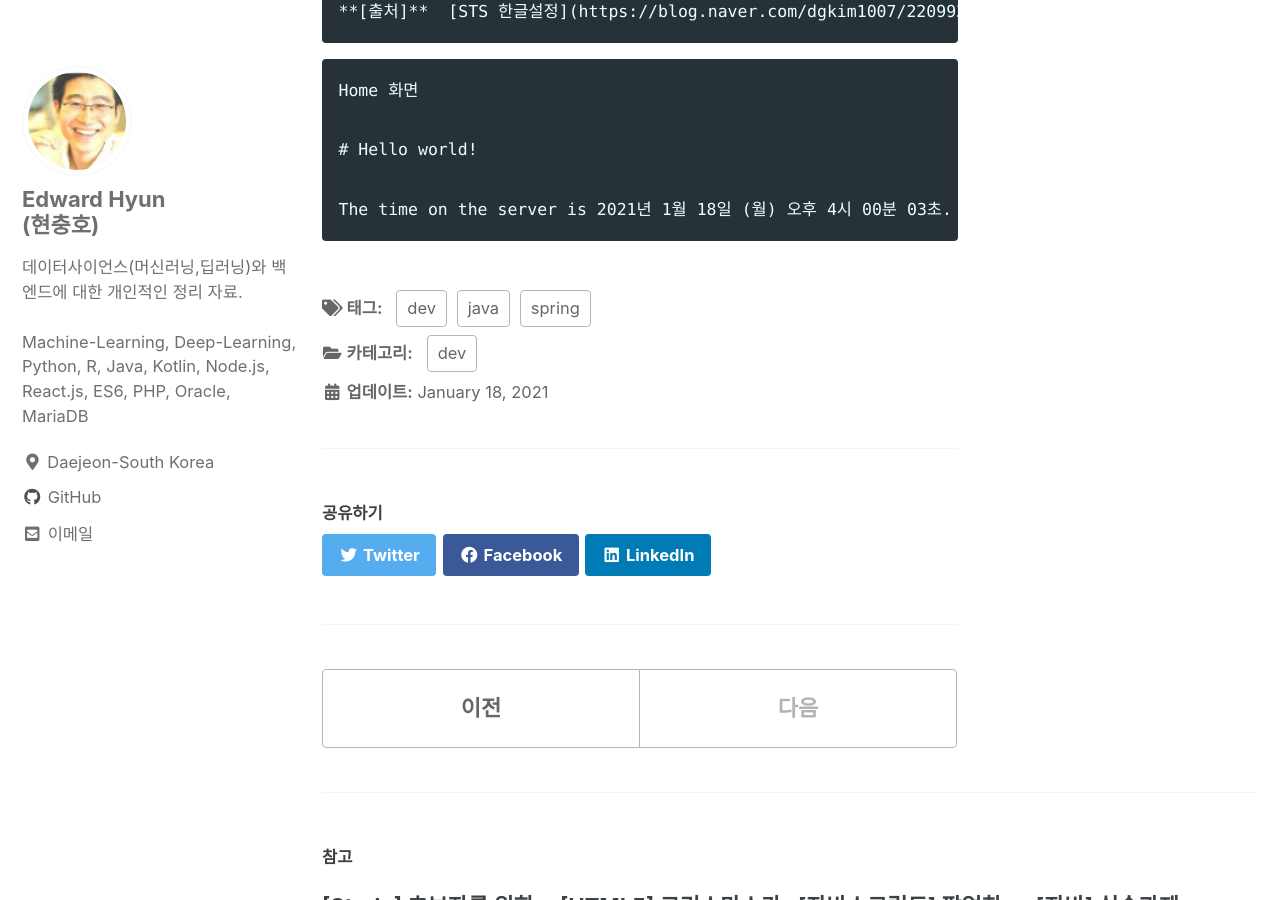
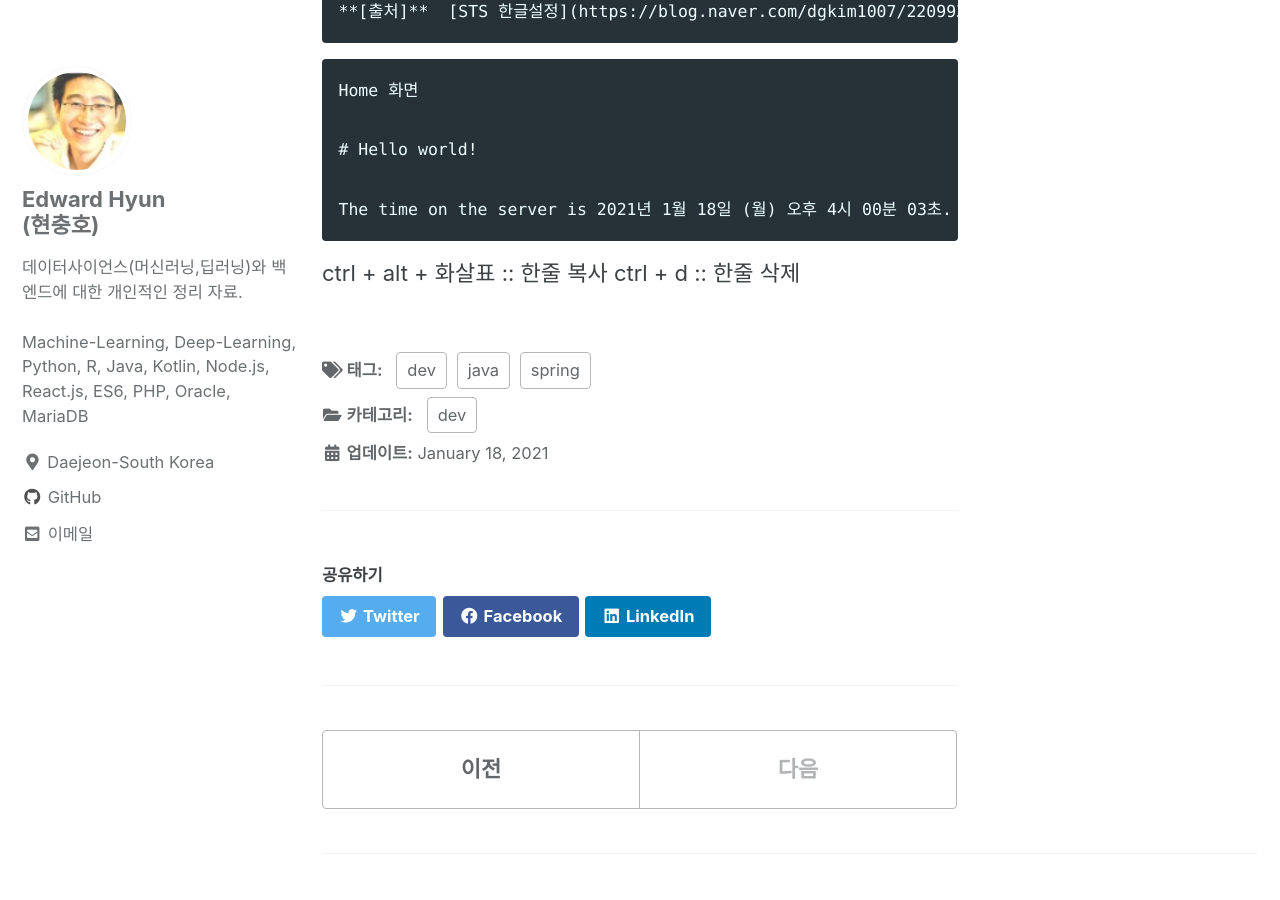
Before and after one commit to iamhch24/iamhch24.github.io, a Jekyll site: the page built from _posts/2021-01-18-[스터디] 스프링 프레임워크.md, in a window 1280 px wide and 900 px high, scrolled down 4997 px. Built offline with Jekyll 4.4.1, drawn with Linux system fonts in a browser that asks for light colours; cached includes are drawn as plain includes.

Commit message:
_posts/2021-01-18-[스터디] 스프링 프레임워크.md updated from https://stackedit.io/

```diff
--- a/_posts/2021-01-18-[스터디] 스프링 프레임워크.md
+++ b/_posts/2021-01-18-[스터디] 스프링 프레임워크.md
@@ -188,9 +188,13 @@ The time on the server is 2021년 1월 18일 (월) 오후 4시 00분 03초.
 
 
 
+
+ctrl + alt + 화살표 :: 한줄 복사
+ctrl + d :: 한줄 삭제
+
 <!--stackedit_data:
-eyJoaXN0b3J5IjpbLTE1NzA0MTM0NjIsMTI0NjQ1OTg4OCwxNz
-c4MTI1MzA4LC01NzMxODEyNzcsLTEyMDAzMzUwMjMsLTEyNTgy
-MDU4ODMsLTYxODk2OTY3Miw5MTA4NzI3ODYsNzE5MTMxNzY1LC
-0xODk5NjYzODQzXX0=
+eyJoaXN0b3J5IjpbNjA3ODIyNTk0LDEyNDY0NTk4ODgsMTc3OD
+EyNTMwOCwtNTczMTgxMjc3LC0xMjAwMzM1MDIzLC0xMjU4MjA1
+ODgzLC02MTg5Njk2NzIsOTEwODcyNzg2LDcxOTEzMTc2NSwtMT
+g5OTY2Mzg0M119
 -->
```
